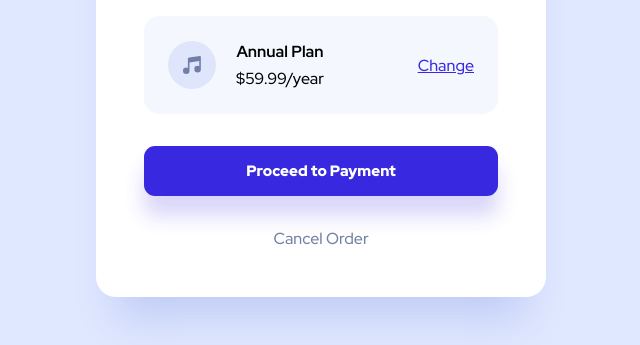
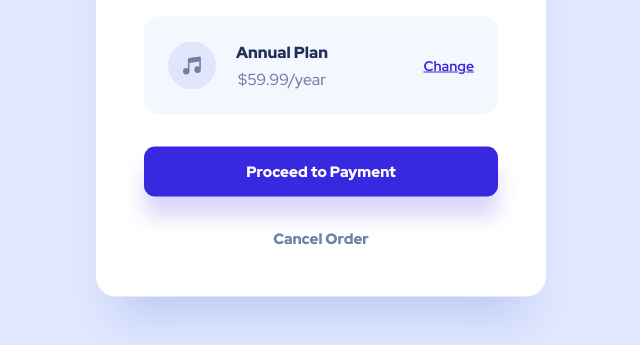
Before and after one commit to hadysane/Order-summary, a plain HTML site: page index.html in a window 1280 px wide. Shown: the part 455-800 px from the top of the page, without its empty margins (319-959 px from the left). Drawn offline with Linux system fonts and the light colour scheme.

Commit message:
update page

```diff
--- a/index.html
+++ b/index.html
@@ -1,5 +1,5 @@
 <!DOCTYPE html>
-<html lang="en">
+<html role="page" lang="en">
   <head>
     <meta charset="UTF-8">
     <meta name="viewport" content="width=device-width, initial-scale=1.0">
@@ -8,7 +8,7 @@
     <link rel="stylesheet" href="./style.css">
   </head>
   <body>
-    <div class="container">
+    <div role="content" class="container">
       <div class="bloc">
         <img class="hero" src="./images/illustration-hero.svg" alt="hero"/>
 
--- a/style.css
+++ b/style.css
@@ -83,7 +83,10 @@ img.hero {
 
 .sub a {
     color :var(--PrimaryDark);
-    text-decoration : underline;
+    font-weight: 700;
+    font-size: 14px;
+    line-height: 19px;
+    text-decoration-line: underline;
 }
 
 .sub a:hover{
@@ -107,9 +110,18 @@ img.hero {
     font-size: 16px;
     margin-bottom: 6px;
     margin-top: 0px;
+    color: var(--Darkblue);
+    font-weight: 900;
+    font-size: 16px;
+    line-height: 21px;
+
 }
 .sub__plan p{
     margin: 0;
+    color :#717FA6;
+    font-weight: 500;
+    font-size: 16px;
+    line-height: 21px;
 }
 .sub__main a{
     justify-self: flex-end;
@@ -143,9 +155,12 @@ img.hero {
 }
 
 .bloc__footer a{
-    text-align: center;
+   text-align: center;
    color: var(--DesaturaBlue);
    text-decoration: none;
+   font-weight: 900;
+   font-size: 15px;
+   line-height: 20px;
 }
 
 .bloc__footer a:hover {
```
